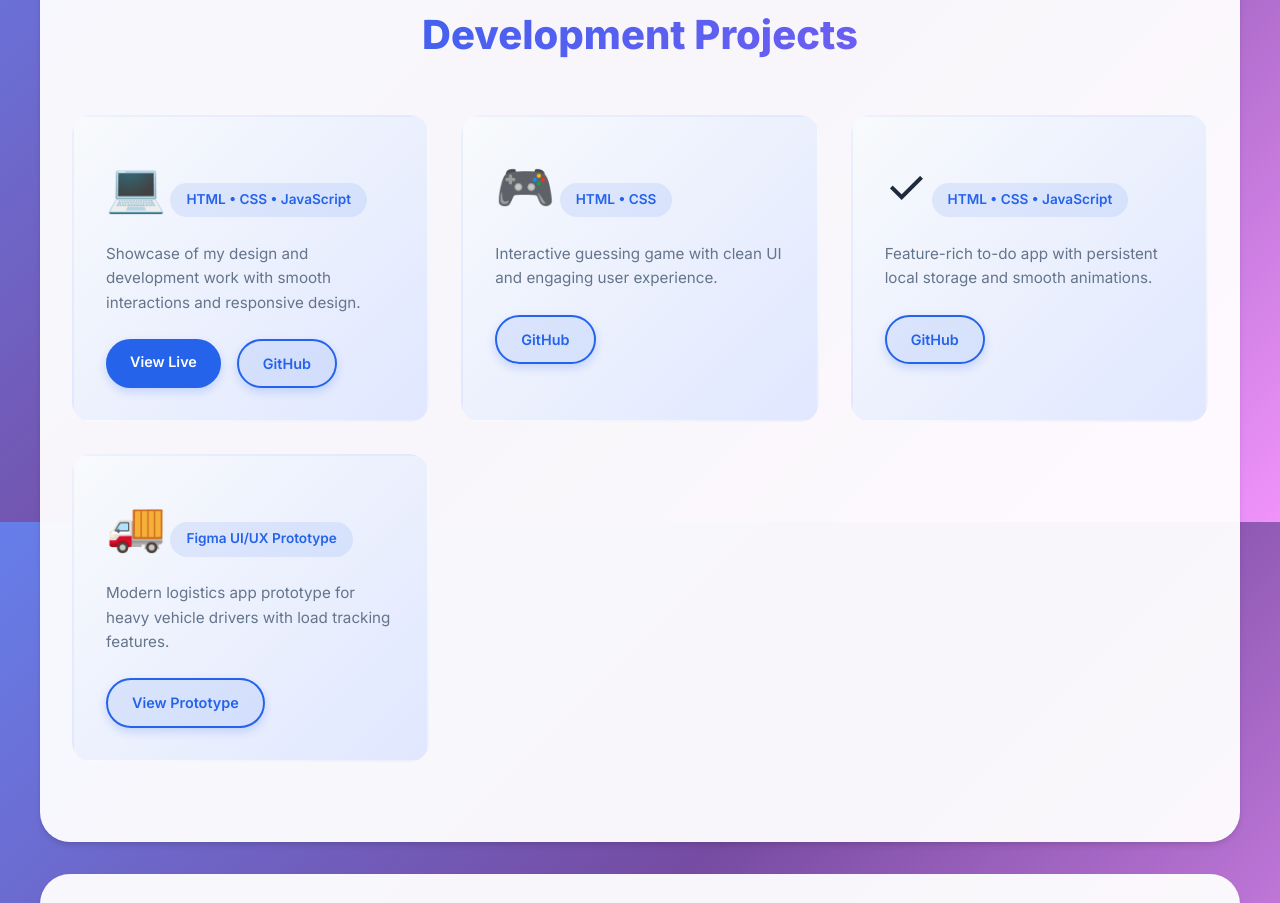
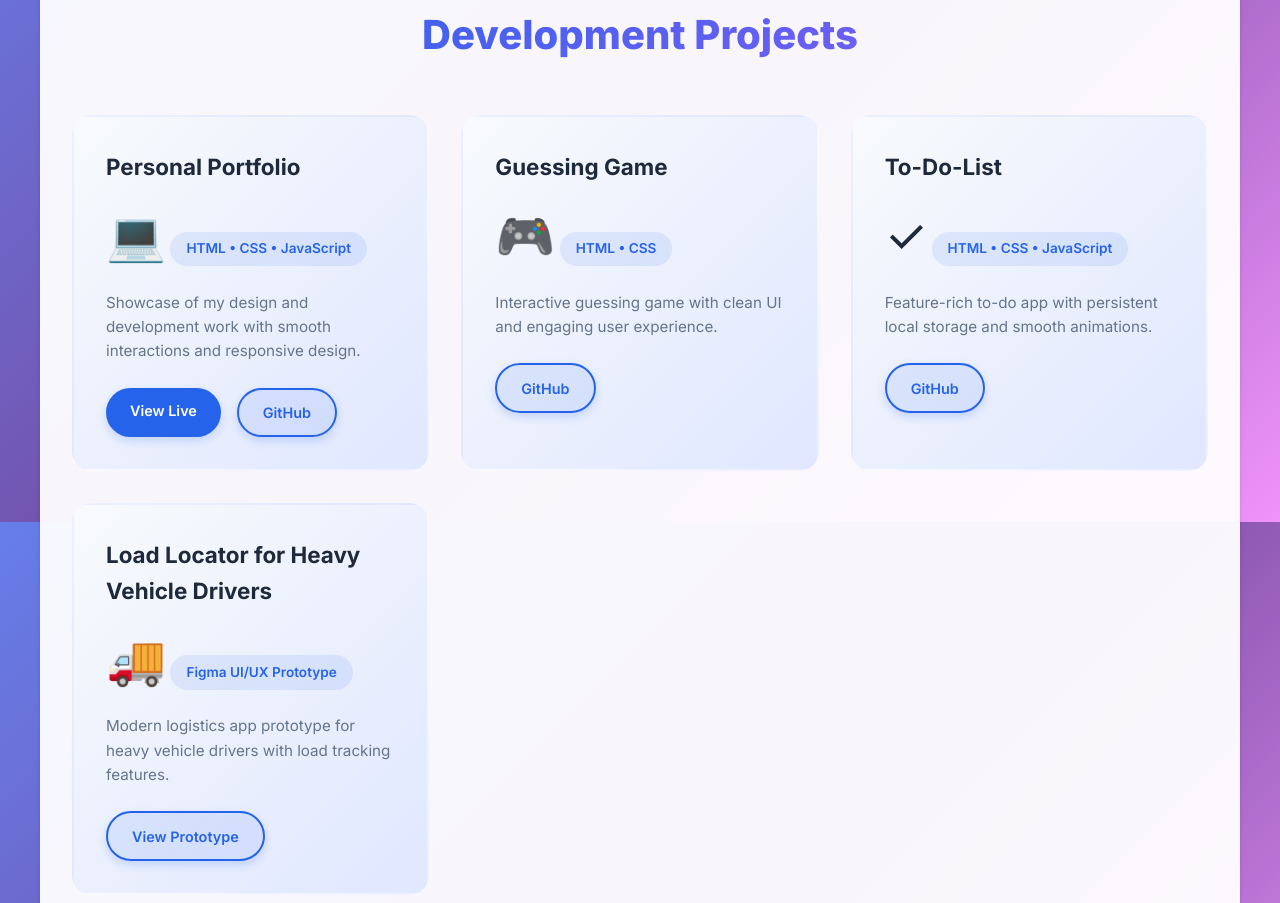
Before and after one commit to heartydj/Personal-Portfolio, a plain HTML site: page index.html in a window 1280 px wide. Shown: the part 3478-4381 px from the top of the page. Drawn offline with Linux system fonts and the light colour scheme.

```diff
--- a/index.html
+++ b/index.html
@@ -1018,6 +1018,7 @@
     <h2>Development Projects</h2>
     <div class="dev-grid">
       <div class="dev-card">
+        <h3>Personal Portfolio</h3>
         <div class="dev-card-icon">💻</div>
         <p class="dev-tech">HTML • CSS • JavaScript</p>
         <p class="dev-description">
@@ -1029,6 +1030,7 @@
         </div>
       </div>
       <div class="dev-card">
+        <h3>Guessing Game</h3>
         <div class="dev-card-icon">🎮</div>
         <p class="dev-tech">HTML • CSS</p>
         <p class="dev-description">
@@ -1039,6 +1041,7 @@
         </div>
       </div>
       <div class="dev-card">
+        <h3>To-Do-List</h3>
         <div class="dev-card-icon">✓</div>
         <p class="dev-tech">HTML • CSS • JavaScript</p>
         <p class="dev-description">
@@ -1049,6 +1052,7 @@
         </div>
       </div>
       <div class="dev-card">
+        <h3>Load Locator for Heavy Vehicle Drivers</h3>
         <div class="dev-card-icon">🚚</div>
         <p class="dev-tech">Figma UI/UX Prototype</p>
         <p class="dev-description">
```
